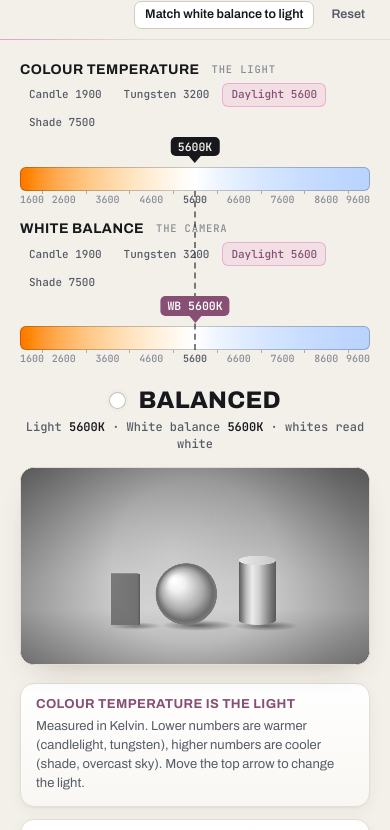
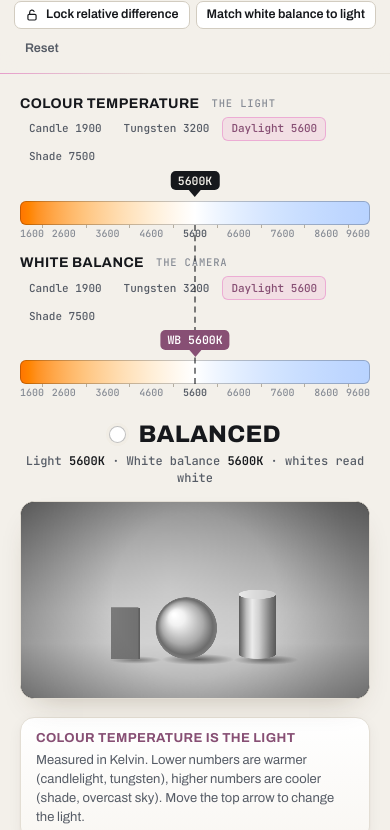
Before and after one commit to timmcglinchey/film-tool-hub, a plain HTML site: page tools/colour-temp.html in a window 390 px wide. Shown: the part 55-885 px from the top of the page. Drawn offline with Linux system fonts and the light colour scheme.

Commit message:
Colour Temperature Lab: add Lock relative difference toggle
Co-Authored-By: Claude Opus 5.5 <noreply@anthropic.com>
Claude-Session: https://claude.ai/code/session_01TFF3TurWhC1WQFYmhfHgDq

```diff
--- a/tools/colour-temp.html
+++ b/tools/colour-temp.html
@@ -150,6 +150,12 @@ body{font-size:14px;line-height:1.45}
 .pin.wb .tag{background:var(--fth-accent);color:var(--fth-on-accent)}
 .pin.wb .tri{border-top-color:var(--fth-accent)}
 .track.drag .pin .tag{box-shadow:0 0 0 3px var(--fth-accent-soft)}
+#lockBtn .ico{width:14px;height:14px;fill:none;stroke:currentColor;stroke-width:2;stroke-linecap:round;stroke-linejoin:round}
+#lockBtn[aria-pressed="true"]{background:var(--fth-accent);border-color:var(--fth-accent);color:var(--fth-on-accent)}
+.locked .pin .tag{box-shadow:0 0 0 2px var(--fth-bg),0 0 0 3.5px var(--fth-accent)}
+.locked .guide{border-left-style:solid;border-color:var(--fth-accent);opacity:.8}
+.lockspan{position:absolute;height:2px;background:var(--fth-accent);opacity:.8;pointer-events:none;z-index:2;display:none}
+.locked .lockspan{display:block}
 .ticks{position:absolute;left:0;right:0;top:58px;height:14px;pointer-events:none}
 .ticks span{position:absolute;transform:translateX(-50%);font:500 10px/1 var(--fth-mono);color:var(--fth-faint);white-space:nowrap}
 .ticks span.mid{color:var(--fth-muted);font-weight:600}
@@ -182,6 +188,7 @@ body{font-size:14px;line-height:1.45}
 <header class="fth-head">
   <div class="fth-id"><span class="fth-eyebrow" data-fth-cat>Learn</span><h1 class="fth-title">Colour Temperature Lab</h1></div>
   <div class="fth-actions">
+    <button class="fth-btn sm" id="lockBtn" type="button" aria-pressed="false" title="Keep the gap between colour temperature and white balance fixed while you drag either one"><svg class="ico" viewBox="0 0 24 24"><rect x="5" y="11" width="14" height="9.5" rx="2"/><path id="lockShackle" d="M8 11V7.5a4 4 0 0 1 7.6-1.7"/></svg><span>Lock relative difference</span></button>
     <button class="fth-btn sm" id="matchBtn" type="button">Match white balance to light</button>
     <button class="fth-btn sm ghost" id="resetBtn" type="button">Reset</button>
   </div>
@@ -212,6 +219,7 @@ body{font-size:14px;line-height:1.45}
       </div>
     </div>
     <div class="guide" id="guide"></div>
+    <div class="lockspan" id="lockspan"></div>
   </div>
 
   <div class="readout" aria-live="polite">
@@ -234,7 +242,7 @@ body{font-size:14px;line-height:1.45}
 'use strict';
 const KMIN = 1600, KMAX = 9600, STEP = 25, NEUTRAL = 5600;
 const PRESETS = [['Candle',1900],['Tungsten',3200],['Daylight',5600],['Shade',7500]];
-const state = {cct: NEUTRAL, wb: NEUTRAL};
+const state = {cct: NEUTRAL, wb: NEUTRAL, lock: false};
 
 /* ── colour science ───────────────────────────────────────────────
    Blackbody chromaticity: Krystek (1985) rational approximation of the
@@ -316,10 +324,30 @@ function bindTrack(track, key){
 }
 bindTrack($('cctTrack'), 'cct');
 bindTrack($('wbTrack'), 'wb');
-$('matchBtn').addEventListener('click', () => set('wb', state.cct));
-$('resetBtn').addEventListener('click', () => { state.cct = NEUTRAL; set('wb', NEUTRAL); });
+$('matchBtn').addEventListener('click', () => { state.wb = state.cct; schedule(); });
+$('resetBtn').addEventListener('click', () => { state.cct = state.wb = NEUTRAL; setLock(false); });
+function setLock(on){
+  state.lock = on;
+  $('lockBtn').setAttribute('aria-pressed', on);
+  $('lockShackle').setAttribute('d', on ? 'M8 11V7.5a4 4 0 0 1 8 0V11' : 'M8 11V7.5a4 4 0 0 1 7.6-1.7');
+  $('scales').classList.toggle('locked', on);
+  schedule();
+}
+$('lockBtn').addEventListener('click', () => setLock(!state.lock));
 
-function set(key, K){ state[key] = clampK(K); schedule(); }
+/* With the lock on, moving either arrow moves the other by the same number of Kelvin,
+   stopping when either one reaches the end of the scale. */
+function set(key, K){
+  K = clampK(K);
+  if(state.lock){
+    const other = key === 'cct' ? 'wb' : 'cct';
+    let d = K - state[key];
+    d = Math.max(d, KMIN - Math.min(state.cct, state.wb));
+    d = Math.min(d, KMAX - Math.max(state.cct, state.wb));
+    state[key] += d; state[other] += d;
+  } else state[key] = K;
+  schedule();
+}
 let raf = 0;
 function schedule(){ if(!raf) raf = requestAnimationFrame(() => { raf = 0; update(); }); }
 
@@ -401,6 +429,9 @@ function placeGuide(){
   gd.style.left = (a.left - s.left + a.width*frac(state.cct)) + 'px';
   gd.style.top = (a.bottom - s.top) + 'px';
   gd.style.height = Math.max(0, b.bottom - a.bottom) + 'px';
+  const ls = $('lockspan'), x1 = a.left - s.left + a.width*frac(state.cct), x2 = b.left - s.left + b.width*frac(state.wb);
+  ls.style.left = Math.min(x1, x2) + 'px'; ls.style.width = Math.abs(x2 - x1) + 'px';
+  ls.style.top = (b.top - s.top - 20) + 'px';
 }
 function update(){
   const {cct, wb} = state;
@@ -418,9 +449,9 @@ function update(){
   const diff = cct - wb, mired = Math.round(1e6/cct - 1e6/wb);
   $('status').textContent = diff === 0 ? 'Balanced' : `${Math.abs(diff)}K ${diff < 0 ? 'under' : 'over'} balanced`;
   $('swatch').style.background = css(g);
-  $('detail').innerHTML = diff === 0
+  $('detail').innerHTML = (state.lock ? `<b>Difference locked</b> · ` : '') + (diff === 0
     ? `Light <b>${fmt(cct)}</b> · White balance <b>${fmt(wb)}</b> · whites read white`
-    : `Light <b>${fmt(cct)}</b> · White balance <b>${fmt(wb)}</b> · image reads <b>${diff < 0 ? 'warm' : 'cool'}</b> · ${Math.abs(mired)} mired shift`;
+    : `Light <b>${fmt(cct)}</b> · White balance <b>${fmt(wb)}</b> · image reads <b>${diff < 0 ? 'warm' : 'cool'}</b> · ${Math.abs(mired)} mired shift`);
   renderImage(g);
 }
 
--- a/tools/tools.json
+++ b/tools/tools.json
@@ -561,7 +561,7 @@
       "ver": 1,
       "updated": null,
       "note": "",
-      "rev": 202611181100,
+      "rev": 202611182110,
       "file": "tools/colour-temp.html"
     }
   ]
```
